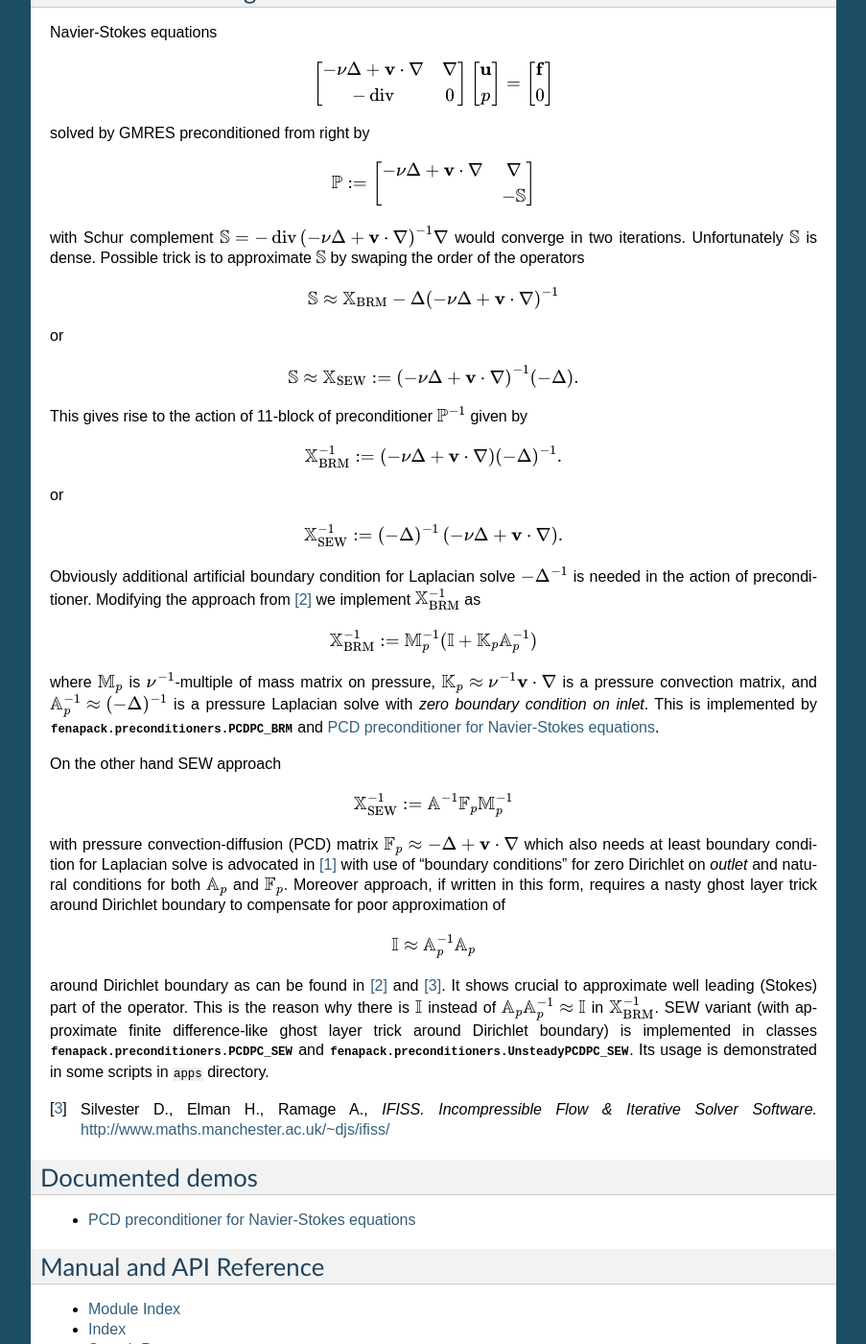
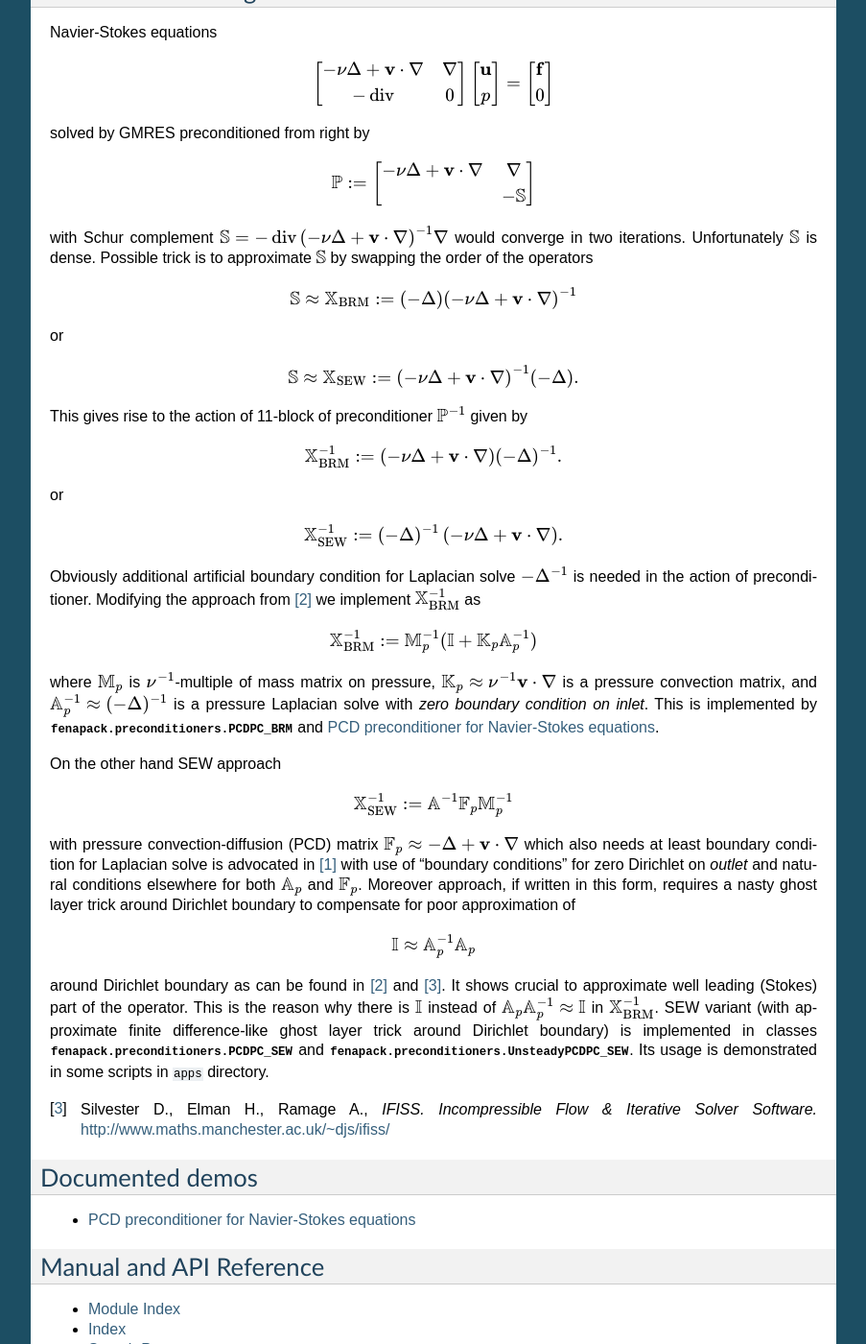
Before and after one commit to blechta/fenapack, a Sphinx documentation site: the page built from doc/source/index.rst, in a window 1280 px wide and 1400 px high, scrolled down 1206 px. Shown: the whole window at 96% size, without its empty margins (198-1101 px from the left). Built offline with Sphinx 7.4.7, drawn with Linux system fonts in a browser that asks for light colours; pages that are not in the unit, such as notebooks, are missing from menus.

Commit message:
Fix few typos in doc

```diff
--- a/doc/source/index.rst
+++ b/doc/source/index.rst
@@ -39,14 +39,14 @@ solved by GMRES preconditioned from right by
 with Schur complement :math:`\mathbb{S} =
 -\operatorname{div}\left(-\nu\Delta+\mathbf{v}\cdot\nabla\right)^{-1}\nabla`
 would converge in two iterations. Unfortunately :math:`\mathbb{S}` is
-dense. Possible trick is to approximate :math:`\mathbb{S}` by swaping the
+dense. Possible trick is to approximate :math:`\mathbb{S}` by swapping the
 order of the operators
 
 .. math::
 
     \mathbb{S} \approx
     \mathbb{X}_\mathrm{BRM}
-    -\Delta\left(-\nu\Delta+\mathbf{v}\cdot\nabla\right)^{-1}
+    := (-\Delta) \left(-\nu\Delta+\mathbf{v}\cdot\nabla\right)^{-1}
 
 or
 
@@ -97,7 +97,7 @@ On the other hand SEW approach
 with pressure convection-diffusion (PCD) matrix :math:`\mathbb{F}_p \approx
 -\Delta + \mathbf{v}\cdot\nabla` which also needs at least boundary condition
 for Laplacian solve is advocated in [1]_ with use of "boundary conditions"
-for zero Dirichlet on *outlet* and natural conditions for both
+for zero Dirichlet on *outlet* and natural conditions elsewhere for both
 :math:`\mathbb{A}_p` and :math:`\mathbb{F}_p`. Moreover approach, if written
 in this form, requires a nasty ghost layer trick around Dirichlet boundary to
 compensate for poor approximation of
```
